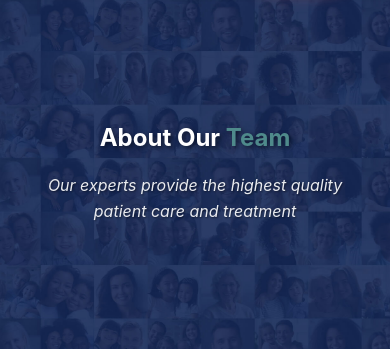
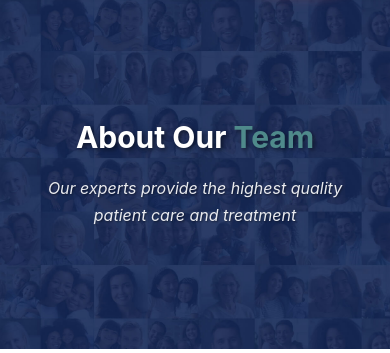
Before and after one commit to Mujammilmaldar/Footark, a PHP site: page /about.php in a window 390 px wide. Shown: the part 336-689 px from the top of the page. Run offline with PHP 8.4, Linux system fonts and the light colour scheme.

Commit message:
some changes

```diff
--- a/assets/css/about.css
+++ b/assets/css/about.css
@@ -29,7 +29,7 @@
 }
 
 .about-main-title {
-    font-size: var(--font-size-display-medium);
+    font-size: var(--font-size-display-large);
     font-weight: var(--font-weight-bold);
     line-height: var(--line-height-heading);
     margin-bottom: var(--spacing-md);
@@ -62,7 +62,7 @@
     }
 
     .about-main-title {
-        font-size: var(--font-size-h1);
+        font-size: var(--font-size-display-small);
     }
 
     .about-hero-subtitle {
@@ -77,7 +77,7 @@
     }
 
     .about-main-title {
-        font-size: var(--font-size-h2);
+        font-size: var(--font-size-h1);
     }
 
     .about-hero-subtitle {
```
